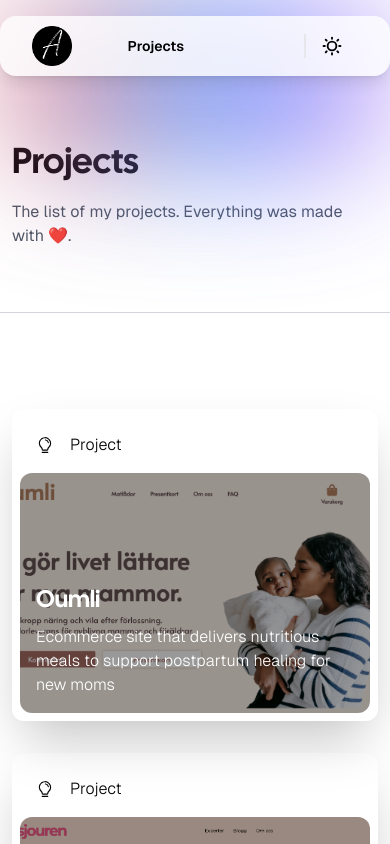
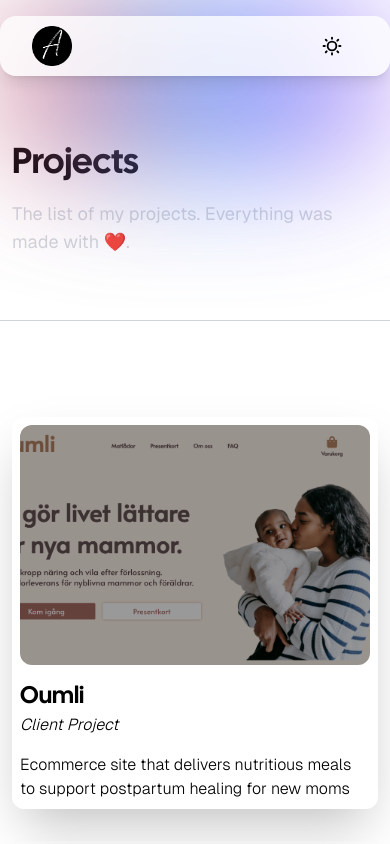
Before and after one commit to Aliabdihakim/Portfolio2.0, a Next.js app: page /projects in a window 390 px wide. Shown: the top 844 px of the page. Built offline with nearby package versions, Linux system fonts and the light colour scheme.

Commit message:
Scroll navbar sections

```diff
--- a/app/components/Navbar.tsx
+++ b/app/components/Navbar.tsx
@@ -14,10 +14,12 @@ import Link from "next/link";
 import { useTranslation } from "next-i18next";
 
 const Navbar = ({
+  projectsRef,
   aboutRef,
   timelineRef,
   contactRef,
 }: {
+  projectsRef?: React.RefObject<HTMLDivElement>;
   aboutRef?: React.RefObject<HTMLDivElement>;
   timelineRef?: React.RefObject<HTMLDivElement>;
   contactRef?: React.RefObject<HTMLDivElement>;
@@ -54,56 +56,33 @@ const Navbar = ({
       </Link>
       <div className="flex gap-0 items-center">
         <div className="flex gap-8 items-center border-r-2 pr-6 dark:border-gray-700">
-          <Link href="/projects">
-            <button className="text-sm font-semibold dark:text-gray-400">
+          <button
+            className="text-sm font-semibold dark:text-gray-400 max-sm:hidden"
+            onClick={() => scrollToSection(projectsRef)}
+          >
             Projects
           </button>
-          </Link>
 
-          {isHomePage ? (
           <button
             className="text-sm font-semibold dark:text-gray-400 max-sm:hidden"
             onClick={() => scrollToSection(aboutRef)}
           >
             About
           </button>
-          ) : (
-            <Link href="/#about">
-              <button className="text-sm font-semibold dark:text-gray-400 max-sm:hidden">
-                About
-              </button>
-            </Link>
-          )}
 
-          {isHomePage ? (
           <button
             className="text-sm font-semibold dark:text-gray-400 max-sm:hidden"
             onClick={() => scrollToSection(timelineRef)}
           >
             Experiences
           </button>
-          ) : (
-            <Link href="/#timeline">
-              <button className="text-sm font-semibold dark:text-gray-400 max-sm:hidden">
-                Experiences
-              </button>
-            </Link>
-          )}
 
-          {isHomePage ? (
           <button
             className="text-sm font-semibold dark:text-gray-400 max-sm:hidden"
             onClick={() => scrollToSection(contactRef)}
           >
             Contact
           </button>
-          ) : (
-            <Link href="/#contact">
-              <button className="text-sm font-semibold dark:text-gray-400 max-sm:hidden">
-                Contact
-              </button>
-            </Link>
-          )}
         </div>
 
         <DropdownMenu>
--- a/app/components/PageWrapper.tsx
+++ b/app/components/PageWrapper.tsx
@@ -14,7 +14,7 @@ function PageWrapper({
 }: PageWrapperProps) {
   return (
     <div
-      className={clsx("px-3 py-4 max-w-5xl mx-auto", className)}
+      className={clsx("px-3 py-4 max-w-7xl mx-auto", className)}
       data-testid={testId}
     >
       {children}
--- a/app/components/PageWrapperWithHeader.tsx
+++ b/app/components/PageWrapperWithHeader.tsx
@@ -1,8 +1,10 @@
+"use client";
 import React from "react";
 import { PageWrapper } from "../components/PageWrapper";
 import BlobGradient from "../components/BlobGradient";
 import Navbar from "../components/Navbar";
 import { Description } from "../components/Description";
+import { motion } from "framer-motion";
 
 type PageWrapperWithHeaderProps = {
   title: React.ReactNode;
@@ -10,6 +12,20 @@ type PageWrapperWithHeaderProps = {
   children: React.ReactNode;
   borderBottom?: boolean;
   paddingBottom?: boolean;
+};
+
+const descriptionVariants = {
+  hidden: { opacity: 0, x: -50 },
+  visible: {
+    opacity: 1,
+    x: 0,
+    transition: {
+      type: "tween",
+      duration: 0.5,
+      ease: "easeOut",
+      delay: 0.2,
+    },
+  },
 };
 
 const PageWrapperWithHeader: React.FC<PageWrapperWithHeaderProps> = ({
@@ -29,7 +45,13 @@ const PageWrapperWithHeader: React.FC<PageWrapperWithHeaderProps> = ({
         }`}
       >
         <PageWrapper>
-          <Description title={title} description={description} gap={4} />
+          <motion.div
+            initial="hidden"
+            animate="visible"
+            variants={descriptionVariants}
+          >
+            <Description title={title} description={description} gap={4} />
+          </motion.div>
         </PageWrapper>
       </div>
       <PageWrapper className="my-20">{children}</PageWrapper>
--- a/app/components/ProjectCard.tsx
+++ b/app/components/ProjectCard.tsx
@@ -3,12 +3,14 @@ import React from "react";
 import { Lightbulb, ArrowUpRight } from "@phosphor-icons/react/dist/ssr";
 import Link from "next/link";
 import CardContainer from "./CardContainer";
+import { Description } from "./Description";
 
 interface ProjectCardProps {
   title: string;
   description: string;
   image: string;
   href: string;
+  type?: "client" | "personal";
 }
 
 const ProjectCard: React.FC<ProjectCardProps> = ({
@@ -16,23 +18,12 @@ const ProjectCard: React.FC<ProjectCardProps> = ({
   description,
   image,
   href,
+  type,
 }) => {
   return (
     <Link href={href} className="group">
       <CardContainer>
-        <div className="flex justify-between items-center p-4">
-          <div className="flex gap-4 items-center">
-            <Lightbulb size={18} />
-            <p className="text-base font-light">Project</p>
-          </div>
-          <ArrowUpRight
-            weight="bold"
-            size={18}
-            className="opacity-0 group-hover:opacity-100 transition-opacity duration-300"
-          />
-        </div>
-
-        <div className="relative w-full h-60">
+        <div className="relative w-full h-60 mb-4">
           <Image
             src={image}
             alt={description}
@@ -40,15 +31,34 @@ const ProjectCard: React.FC<ProjectCardProps> = ({
             objectFit="cover"
             className="rounded-xl"
           />
-          <div className="absolute inset-0 bg-black bg-opacity-40 rounded-xl flex flex-col justify-end items-start text-center text-white p-4 ">
-            <h1 className="text-2xl font-bold transform transition-transform duration-300 group-hover:translate-x-2">
-              {title}
-            </h1>
-            <p className="text-base font-light text-left mt-2 transform transition-transform duration-300 group-hover:translate-x-2">
+          <div className="absolute inset-0 bg-black bg-opacity-40 rounded-xl flex flex-col justify-end items-start text-center text-white p-4 " />
+        </div>
+        <Description
+          title={
+            <div className="flex items-start justify-between">
+              <div>
+                <h1 className="text-2xl font-bold transform transition-transform duration-300 ">
+                  {title}
+                </h1>
+                <p className="text-base font-light italic">
+                  {type === "client" ? "Client Project" : "Personal Project"}
+                </p>
+              </div>
+
+              <ArrowUpRight
+                weight="bold"
+                size={18}
+                className="opacity-0 group-hover:opacity-100 transition-opacity duration-300"
+              />
+            </div>
+          }
+          description={
+            <p className="text-base font-light text-left mt-2 transform transition-transform duration-300 ">
               {description}
             </p>
-          </div>
-        </div>
+          }
+          gap={4}
+        />
       </CardContainer>
     </Link>
   );
--- a/app/layout.tsx
+++ b/app/layout.tsx
@@ -24,10 +24,9 @@ export const metadata: Metadata = {
   description: "Ali Abdihakim developer portfolio!",
 };
 
-// Inline script to immediately set the theme before page hydration
 const setInitialTheme = `
   (function() {
-    const savedTheme = localStorage.getItem('theme') || 'light';
+    const savedTheme = localStorage.getItem('theme') || 'dark';
     document.documentElement.classList.add(savedTheme);
   })();
 `;
--- a/app/projects/page.tsx
+++ b/app/projects/page.tsx
@@ -1,31 +1,53 @@
+"use client";
 import React from "react";
 import PageWrapperWithHeader from "../components/PageWrapperWithHeader";
 import { projects } from "../sections/Projects";
 import ProjectCard from "../components/ProjectCard";
 import BlobGradient from "../components/BlobGradient";
+import { motion } from "framer-motion";
 
 const page = () => {
+  const projectVariants = {
+    hidden: { opacity: 0, filter: "blur(10px)" },
+    visible: {
+      opacity: 1,
+      filter: "blur(0px)",
+      transition: {
+        duration: 0.6,
+        ease: "easeOut",
+        staggerChildren: 0.2,
+      },
+    },
+  };
+
   return (
     <div className="relative">
       <PageWrapperWithHeader
-        title={<h1 className="text-4xl font-bold md:text-5xl">Projects</h1>}
+        title={<h1 className="text-4xl font-bold md:text-6xl">Projects</h1>}
         description={
-          <p className="text-base text-gray-600">
+          <p className="text-lg text-gray-300">
             The list of my projects. Everything was made with ❤️.
           </p>
         }
       >
-        <div className="grid grid-cols-1 md:grid-cols-2 gap-8">
+        <motion.div
+          className="grid grid-cols-1 md:grid-cols-2 gap-8"
+          initial="hidden"
+          animate="visible"
+          variants={projectVariants}
+        >
           {projects.map((project) => (
+            <motion.div key={project.title} variants={projectVariants}>
               <ProjectCard
-              key={project.title}
                 title={project.title}
                 description={project.description}
                 image={project.image}
                 href={`/projects/${project.title.toLocaleLowerCase()}`}
+                type={project.type}
               />
+            </motion.div>
           ))}
-        </div>
+        </motion.div>
       </PageWrapperWithHeader>
       <div className="pt-48">
         <BlobGradient position="bottom" />
--- a/app/sections/Hero.tsx
+++ b/app/sections/Hero.tsx
@@ -6,30 +6,7 @@ import clsx from "clsx";
 import { motion } from "framer-motion";
 
 const Hero = () => {
-  const words = [
-    {
-      text: "amazing",
-      gradient: "bg-gradient-to-r from-[#ff1835] to-[#ffc900]",
-    },
-    {
-      text: "fantastic",
-      gradient: "bg-gradient-to-r from-[#7f00de] to-[#ff007f]",
-    },
-    {
-      text: "stunning",
-      gradient: "bg-gradient-to-r from-[#0077ff] to-[#00e7df]",
-    },
-  ];
-
   const [currentWordIndex, setCurrentWordIndex] = useState(0);
-
-  useEffect(() => {
-    const interval = setInterval(() => {
-      setCurrentWordIndex((prevIndex) => (prevIndex + 1) % words.length);
-    }, 2000); // Change word every 2 seconds
-
-    return () => clearInterval(interval); // Clean up the interval on component unmount
-  }, [words.length]);
 
   const variants = {
     hidden: { opacity: 0, y: 50 },
@@ -37,34 +14,72 @@ const Hero = () => {
     exit: { opacity: 0, y: -50 },
   };
 
+  const imageVariants = {
+    hidden: { opacity: 0, scale: 0.8, filter: "blur(10px)" },
+    visible: {
+      opacity: 1,
+      scale: 1,
+      filter: "blur(0px)",
+      transition: {
+        type: "spring",
+        duration: 0.8,
+        bounce: 0.4,
+      },
+    },
+  };
+
+  const textVariants = {
+    hidden: { opacity: 0, y: 30 },
+    visible: {
+      opacity: 1,
+      y: 0,
+      transition: {
+        type: "tween",
+        duration: 0.6,
+        ease: "easeOut",
+      },
+    },
+  };
+
   return (
     <div className="pt-40">
       <PageWrapper>
-        <div className="flex justify-between items-center">
+        <motion.div
+          className="flex justify-between items-center"
+          initial="hidden"
+          animate="visible"
+          variants={textVariants}
+        >
           <div className="flex flex-col gap-4">
             <h1 className="text-4xl leading-[50px] w-full md:max-w-xl">
-              I’m Ali, a Full Stack Developer creating{" "}
-              <motion.span
-                className={clsx(
-                  "bg-clip-text text-transparent inline-block",
-                  words[currentWordIndex].gradient
-                )}
-                style={{ width: "144px", display: "inline-block" }} // Adjust width as per longest word
-                key={currentWordIndex}
-                initial="hidden"
-                animate="visible"
-                exit="exit"
-                variants={variants}
-                transition={{ duration: 0.5 }}
-              >
-                {words[currentWordIndex].text}
-              </motion.span>{" "}
-              websites using React
+              I’m Ali, a Full Stack Developer creating stunning web apps using
+              <div className="inline">
+                <p className="bg-clip-text text-transparent inline-block bg-gradient-to-r from-[#0077ff] to-[#00e7df] px-2">
+                  React,
+                </p>
+                <p className="bg-clip-text text-transparent inline-block bg-gradient-to-r from-[#42424a] to-[#191919] dark:from-[#EBEFF4] dark:to-[#CED4DA] pr-2">
+                  Next,
+                </p>
+                <p className="bg-clip-text text-transparent inline-block bg-gradient-to-r from-[#339933] to-[#66cc33] pr-2">
+                  Node
+                </p>
+                <p className="bg-clip-text text-transparent inline-block bg-gradient-to-r from-[#747b8a] to-[#495361] pr-2">
+                  &
+                </p>
+                <p className="bg-clip-text text-transparent inline-block bg-gradient-to-r from-[#3178c6] to-[#235a97]">
+                  Typescript
+                </p>
+              </div>
             </h1>
             <p className="text-gray-500 text-base">Stockholm • UTC/GMT +2</p>
           </div>
 
-          <div className="max-md:hidden relative">
+          <motion.div
+            className="max-md:hidden relative"
+            initial="hidden"
+            animate="visible"
+            variants={imageVariants}
+          >
             <Image
               width={112}
               height={112}
@@ -73,8 +88,8 @@ const Hero = () => {
               className="rounded-full shadow-gradient z-20 relative"
             />
             <div className="absolute z-10 rounded-full -inset-2 bg-gradient-to-r from-yellow-600 via-orange-600 to-red-600 opacity-75 blur-lg" />
-          </div>
-        </div>
+          </motion.div>
+        </motion.div>
       </PageWrapper>
     </div>
   );
--- a/app/sections/Projects.tsx
+++ b/app/sections/Projects.tsx
@@ -3,6 +3,7 @@ import { PageWrapper } from "../components/PageWrapper";
 import ProjectCard from "../components/ProjectCard";
 import { Button } from "@/components/ui/button";
 import Link from "next/link";
+import Image from "next/image";
 
 type TechStack = {
   frontend?: string[];
@@ -19,6 +20,7 @@ type Project = {
   website: string;
   github: string;
   techStack: TechStack;
+  type: "client" | "personal";
 };
 
 export const projects: Project[] = [
@@ -40,6 +42,7 @@ export const projects: Project[] = [
       deployment: ["Vercel", "GitHub Actions"],
       // testing: ["Jest", "React Testing Library"],
     },
+    type: "client",
   },
   {
     title: "Ledarskapsjouren",
@@ -59,6 +62,7 @@ export const projects: Project[] = [
       deployment: ["Vercel", "GitHub Actions"],
       testing: ["Jest", "Playwright"],
     },
+    type: "client",
   },
   {
     title: "Portfolio",
@@ -77,6 +81,7 @@ export const projects: Project[] = [
       deployment: ["Vercel", "GitHub Actions"],
       testing: ["Jest"],
     },
+    type: "personal",
   },
 ];
 
@@ -84,6 +89,7 @@ const Projects = () => {
   return (
     <PageWrapper className="my-24">
       <h1 className="text-4xl mb-12 flex justify-center">Selected projects</h1>
+
       <div className="grid grid-cols-1 md:grid-cols-2 gap-8">
         {projects.slice(0, 2).map((project) => (
           <ProjectCard
@@ -92,6 +98,7 @@ const Projects = () => {
             description={project.description}
             image={project.image}
             href={`/projects/${project.title.toLocaleLowerCase()}`}
+            type={project.type}
           />
         ))}
       </div>
```
Also changed, not shown: app/page.tsx (+9 -1 lines), public/oumli/mockup-oumli.png (added). Lines whose indentation alone changed are shown as unchanged.
